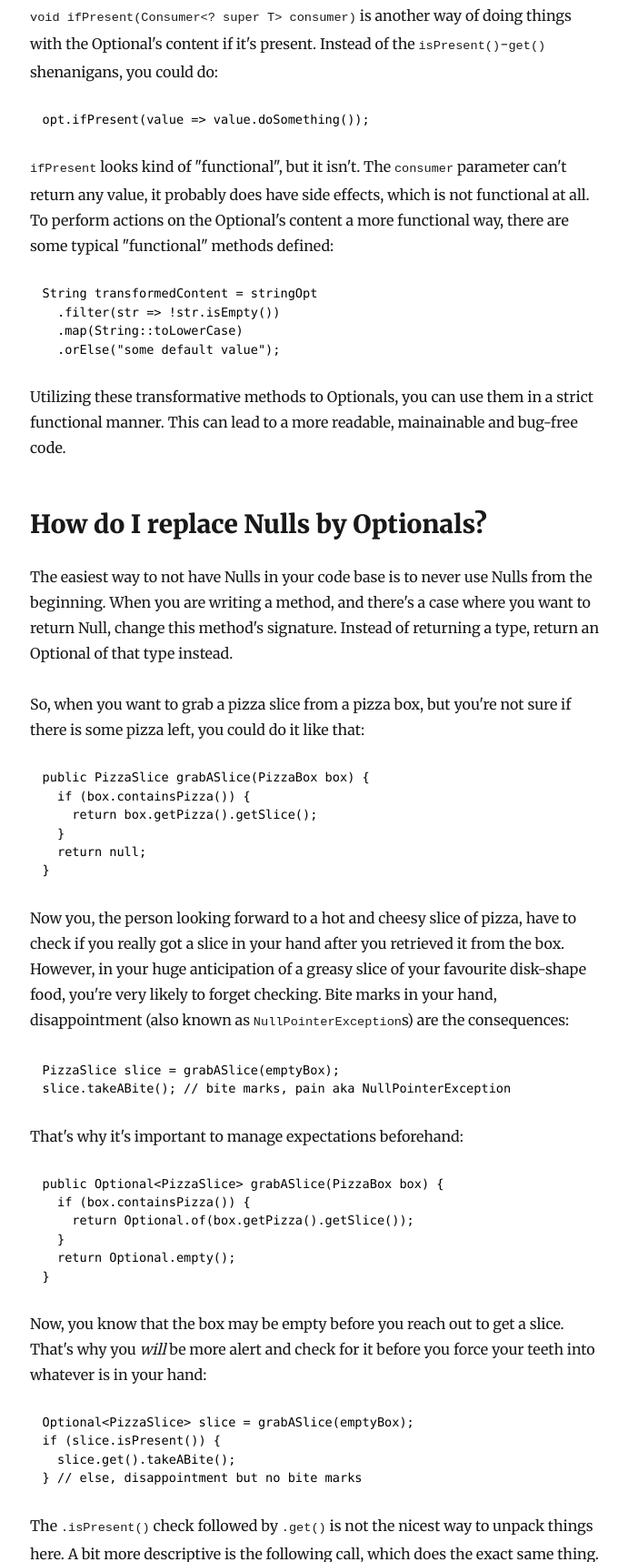
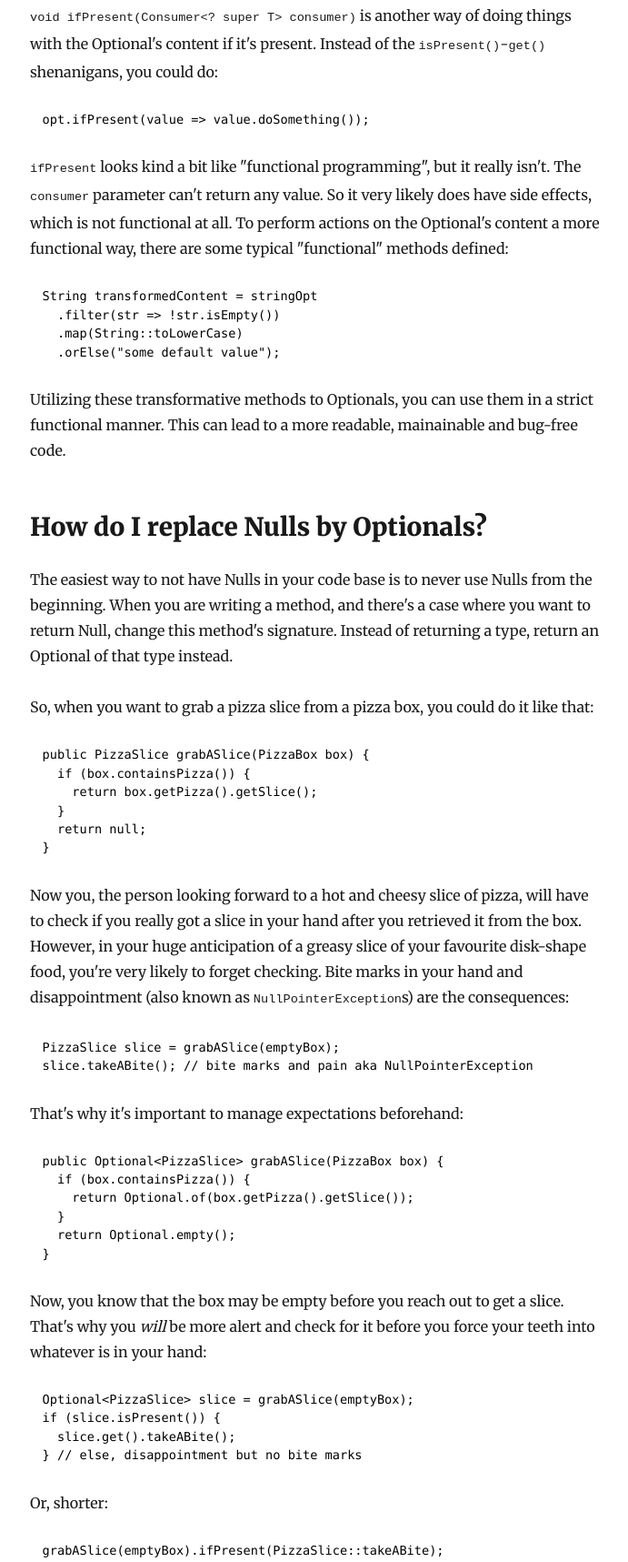
Before and after one commit to todroth/personal-blog, a Gatsby site: page /2019-10-09-get-rid-of-null/ in a window 1280 px wide. Shown: the part 2882-4599 px from the top of the page at 91% size, without its empty margins (292-983 px from the left). Built offline with nearby package versions, Linux system fonts and the light colour scheme; Gatsby itself is replaced by a stand-in of ours; some packages are replaced by stand-ins of ours; code samples lack their colours.

Commit message:
Fit typos and wording

````diff
--- a/content/blog/2019-10-09-get-rid-of-null/index.md
+++ b/content/blog/2019-10-09-get-rid-of-null/index.md
@@ -52,9 +52,9 @@ Optional<String> stringOpt = Optional.ofNullable(someStringOrNull);
 Optional<String> stringOpt = Optional.empty();
 ```
 
-`Optional::empty` does not take any parameters, because is does not contain a value. That is the replacement of your Nulls.
+`Optional::empty` does not take any parameters, because it does not contain a value. This is the replacement of your Nulls in your code.
 
-## How do I get the Optional's content?
+## How do I retrieve the Optional's content?
 
 To retrieve the actual value from the Optional, there are some ways to go. The most obvious would be to call `get()`. But behold! If you call `get()` on an empty Optional, a `NoSuchElementException` gets thrown and you'll have the same problems like before when you used Null. So, you should check for a value to be present inside the Optional, and that's what `isPresent()` is for.
 
@@ -77,7 +77,7 @@ Doing things that way is better than having to check for Null, because it's more
 opt.ifPresent(value => value.doSomething());
 ```
 
-`ifPresent` looks kind of "functional", but it isn't. The `consumer` parameter can't return any value, it probably does have side effects, which is not functional at all. To perform actions on the Optional's content a more functional way, there are some typical "functional" methods defined:
+`ifPresent` looks kind a bit like "functional programming", but it really isn't. The `consumer` parameter can't return any value. So it very likely does have side effects, which is not functional at all. To perform actions on the Optional's content a more functional way, there are some typical "functional" methods defined:
 
 ```java
 String transformedContent = stringOpt
@@ -93,7 +93,7 @@ Utilizing these transformative methods to Optionals, you can use them in a stric
 
 The easiest way to not have Nulls in your code base is to never use Nulls from the beginning. When you are writing a method, and there's a case where you want to return Null, change this method's signature. Instead of returning a type, return an Optional of that type instead.
 
-So, when you want to grab a pizza slice from a pizza box, but you're not sure if there is some pizza left, you could do it like that:
+So, when you want to grab a pizza slice from a pizza box, you could do it like that:
 
 ```java
 public PizzaSlice grabASlice(PizzaBox box) {
@@ -104,11 +104,11 @@ public PizzaSlice grabASlice(PizzaBox box) {
 }
 ```
 
-Now you, the person looking forward to a hot and cheesy slice of pizza, have to check if you really got a slice in your hand after you retrieved it from the box. However, in your huge anticipation of a greasy slice of your favourite disk-shape food, you're very likely to forget checking. Bite marks in your hand, disappointment (also known as `NullPointerException`s) are the consequences:
+Now you, the person looking forward to a hot and cheesy slice of pizza, will have to check if you really got a slice in your hand after you retrieved it from the box. However, in your huge anticipation of a greasy slice of your favourite disk-shape food, you're very likely to forget checking. Bite marks in your hand and disappointment (also known as `NullPointerException`s) are the consequences:
 
 ```java
 PizzaSlice slice = grabASlice(emptyBox);
-slice.takeABite(); // bite marks, pain aka NullPointerException
+slice.takeABite(); // bite marks and pain aka NullPointerException
 ```
 
 That's why it's important to manage expectations beforehand:
@@ -131,7 +131,7 @@ if (slice.isPresent()) {
 } // else, disappointment but no bite marks
 ```
 
-The `.isPresent()` check followed by `.get()` is not the nicest way to unpack things here. A bit more descriptive is the following call, which does the exact same thing.
+Or, shorter:
 
 ```java
 grabASlice(emptyBox).ifPresent(PizzaSlice::takeABite);
@@ -139,4 +139,4 @@ grabASlice(emptyBox).ifPresent(PizzaSlice::takeABite);
 
 ## Conclusion
 
-There really is no reason not to using Optionals and getting rid of Nulls in your Java code. I consider methods, that sometimes return Null, as a thing of the past! Java has evolved and is still evolving. You should not "go with the flow" blindly, because new is not always better. Question changes and ask yourself, if some renewal really improves your code. ... But in this case: Nulls are bad. Don't use them. Like, never. Just don't. They bring pain and disappointment.
+There really is no reason not to start using Optionals and getting rid of Nulls in your Java code. I consider methods, which sometimes return Null, as a thing of the past! Java has evolved and is still evolving. Surely, you should not "go with the flow" blindly. New is not always better! Question changes and ask yourself, if some renewal really improves your code. ... But in this case: Nulls are bad. Don't use them. Like, never. Just don't. They bring pain and disappointment.
````
